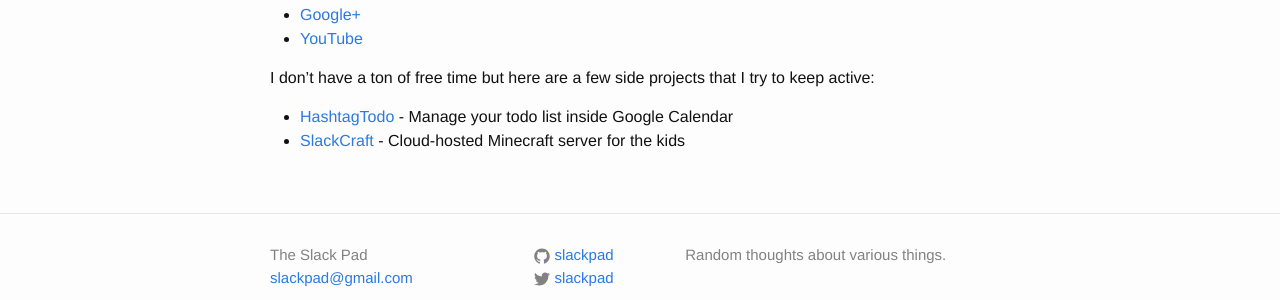
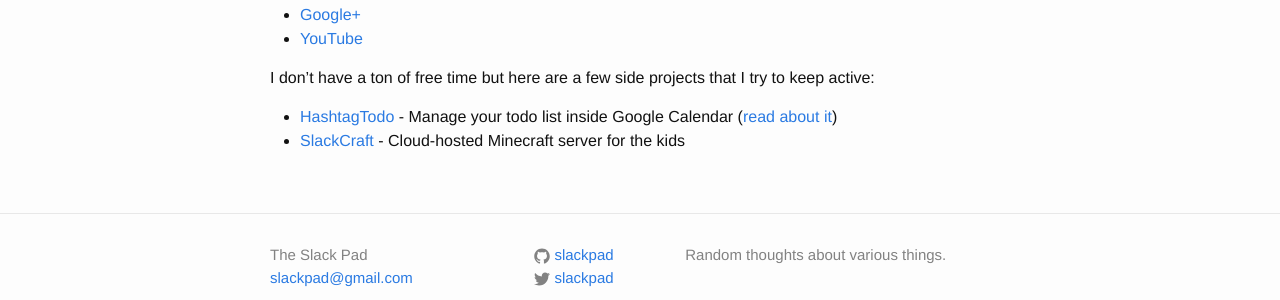
Before and after one commit to slackpad/slackpad.github.io, a Jekyll site: the page built from about.md, in a window 1280 px wide. Shown: the part 383-683 px from the top of the page. Built offline with Jekyll 4.4.1, drawn with Linux system fonts in a browser that asks for light colours.

Commit message:
Adds blog link to about page.

```diff
--- a/about.md
+++ b/about.md
@@ -18,5 +18,5 @@
 
 I don't have a ton of free time but here are a few side projects that I try to keep active:
 
- * [HashtagTodo](https://www.hashtagtodo.com/) - Manage your todo list inside Google Calendar
+ * [HashtagTodo](https://www.hashtagtodo.com/) - Manage your todo list inside Google Calendar ([read about it](/startups/hashtagtodo/programming/2015/08/14/seriously-a-todo-list.html))
  * [SlackCraft](http://mc.slackpad.com) - Cloud-hosted Minecraft server for the kids
```
